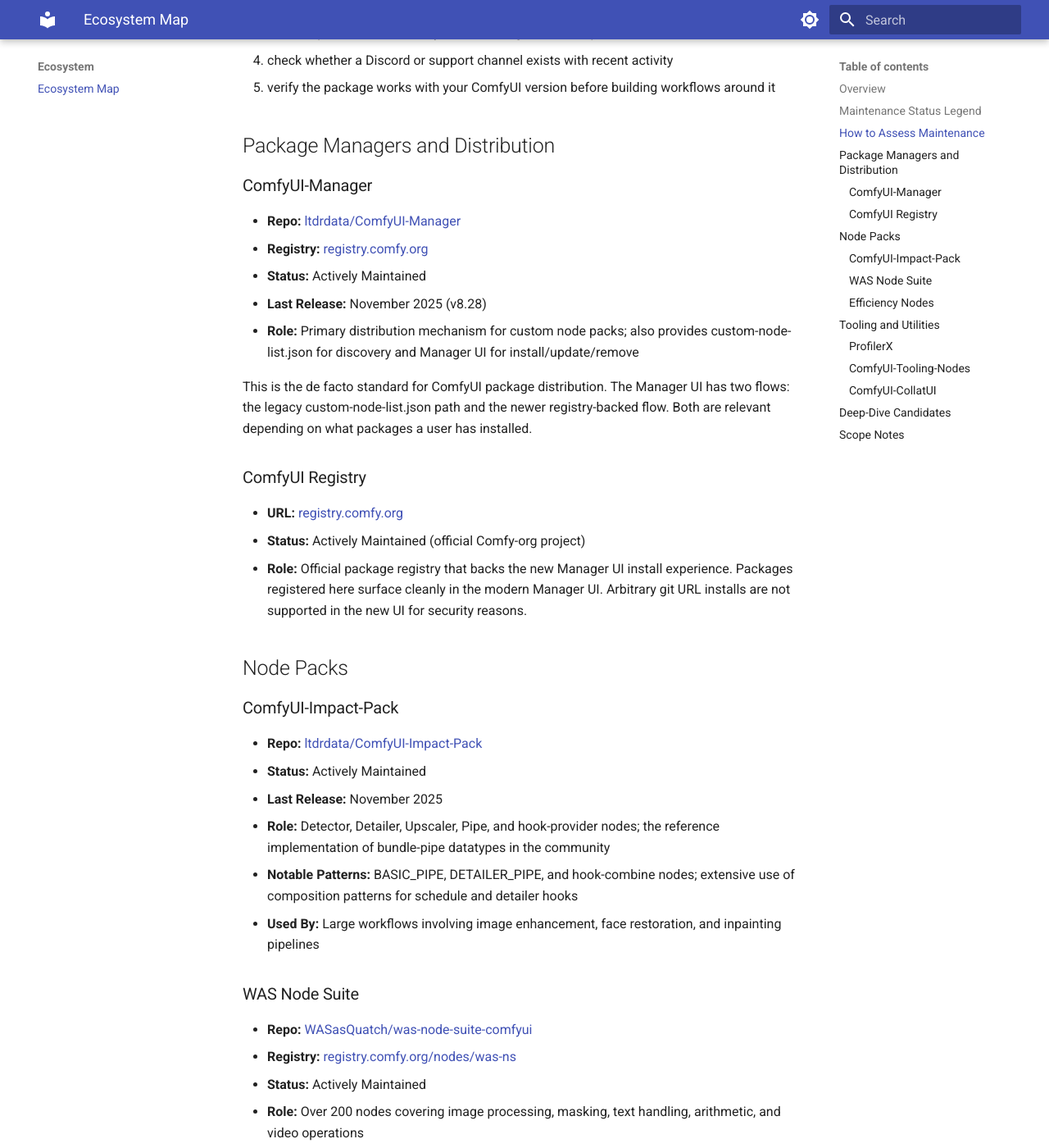
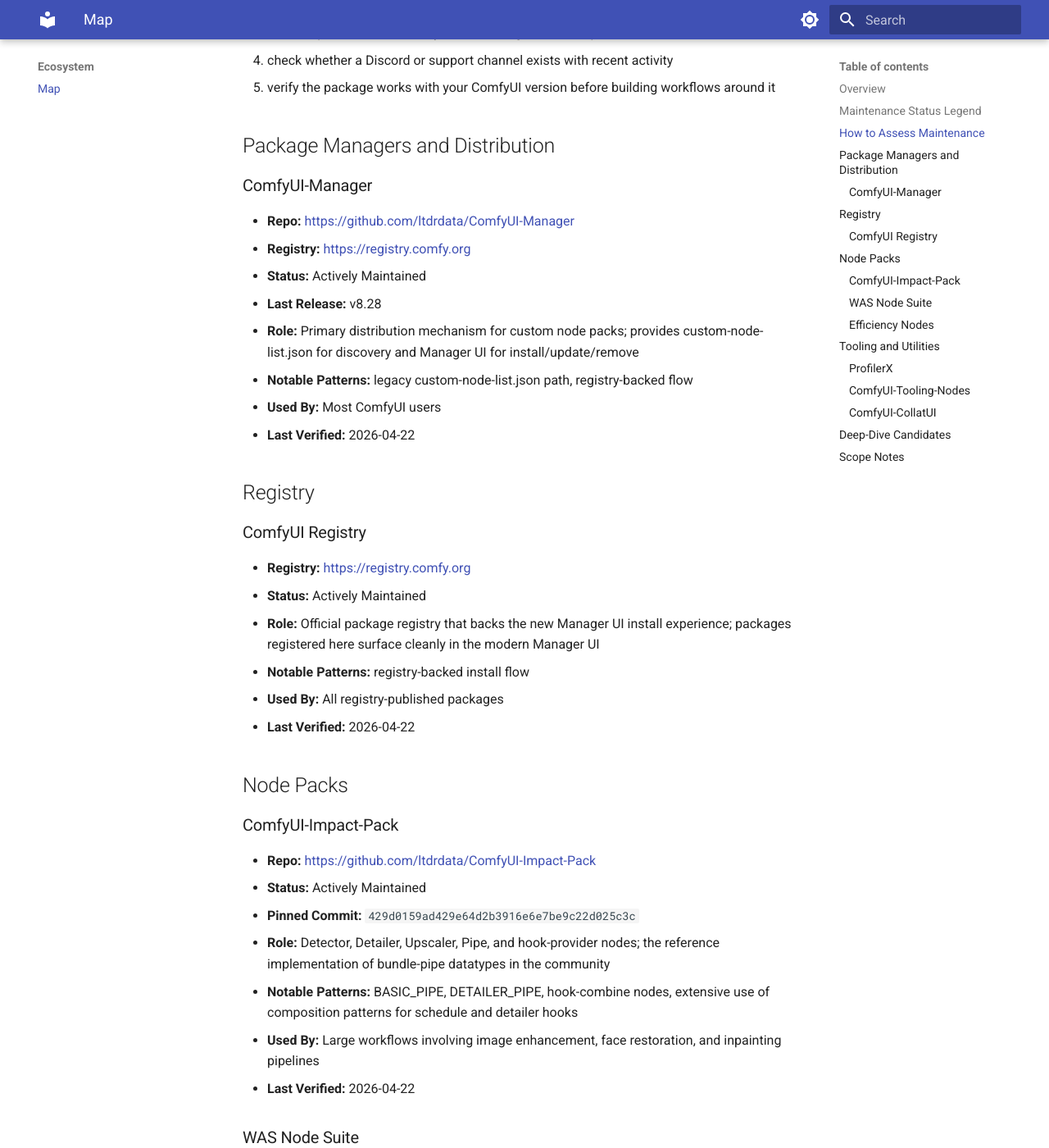
Before and after one commit to FrostySDXL/comfyui-starchart, an MkDocs documentation site: the page built from docs/ecosystem/map.md, in a window 1280 px wide and 1400 px high, scrolled down 1130 px. Shown: the whole window at 82% size. Built offline with MkDocs 1.6.1 and Material for MkDocs 9.7.7, drawn with Linux system fonts in a browser that asks for light colours; some of the changed text lies outside the part shown.

Commit message:
docs(community): add ecosystem catalog sources
Store community package and page review metadata as editable JSON so the generated ecosystem map can be refreshed from a consistent source of truth instead of hand-maintained markdown.

```diff
--- a/docs/ecosystem/map.md
+++ b/docs/ecosystem/map.md
@@ -1,11 +1,12 @@
+<!-- GENERATED FILE: do not edit directly. Edit references/community/ecosystem_packages.json and run python scripts/generate/generate_community_pages.py -->
+
 # Ecosystem Map
 
 **Evidence:** Community pattern study
-**Last Updated:** 2026-04-21
+**Last Updated:** 2026-04-23
 
-Status labels were manually checked against public package pages on 2026-04-20
-and should be re-verified before use. This page is a starting point, not a
-permanent assessment.
+Status labels were manually checked against public package pages and should be
+re-verified before use. This page is a starting point, not a permanent assessment.
 
 ## Overview
 
@@ -44,83 +45,85 @@
 
 ### ComfyUI-Manager
 
-- **Repo:** [ltdrdata/ComfyUI-Manager](https://github.com/ltdrdata/ComfyUI-Manager)
-- **Registry:** [registry.comfy.org](https://registry.comfy.org)
+- **Repo:** [https://github.com/ltdrdata/ComfyUI-Manager](https://github.com/ltdrdata/ComfyUI-Manager)
+- **Registry:** [https://registry.comfy.org](https://registry.comfy.org)
 - **Status:** Actively Maintained
-- **Last Release:** November 2025 (v8.28)
-- **Role:** Primary distribution mechanism for custom node packs; also provides
-  custom-node-list.json for discovery and Manager UI for install/update/remove
+- **Last Release:** v8.28
+- **Role:** Primary distribution mechanism for custom node packs; provides custom-node-list.json for discovery and Manager UI for install/update/remove
+- **Notable Patterns:** legacy custom-node-list.json path, registry-backed flow
+- **Used By:** Most ComfyUI users
+- **Last Verified:** 2026-04-22
 
-This is the de facto standard for ComfyUI package distribution. The Manager UI
-has two flows: the legacy custom-node-list.json path and the newer
-registry-backed flow. Both are relevant depending on what packages a user has
-installed.
+## Registry
 
 ### ComfyUI Registry
 
-- **URL:** [registry.comfy.org](https://registry.comfy.org)
-- **Status:** Actively Maintained (official Comfy-org project)
-- **Role:** Official package registry that backs the new Manager UI install
-  experience. Packages registered here surface cleanly in the modern Manager UI.
-  Arbitrary git URL installs are not supported in the new UI for security reasons.
+- **Registry:** [https://registry.comfy.org](https://registry.comfy.org)
+- **Status:** Actively Maintained
+- **Role:** Official package registry that backs the new Manager UI install experience; packages registered here surface cleanly in the modern Manager UI
+- **Notable Patterns:** registry-backed install flow
+- **Used By:** All registry-published packages
+- **Last Verified:** 2026-04-22
 
 ## Node Packs
 
 ### ComfyUI-Impact-Pack
 
-- **Repo:** [ltdrdata/ComfyUI-Impact-Pack](https://github.com/ltdrdata/ComfyUI-Impact-Pack)
+- **Repo:** [https://github.com/ltdrdata/ComfyUI-Impact-Pack](https://github.com/ltdrdata/ComfyUI-Impact-Pack)
 - **Status:** Actively Maintained
-- **Last Release:** November 2025
-- **Role:** Detector, Detailer, Upscaler, Pipe, and hook-provider nodes; the
-  reference implementation of bundle-pipe datatypes in the community
-- **Notable Patterns:** BASIC_PIPE, DETAILER_PIPE, and hook-combine nodes;
-  extensive use of composition patterns for schedule and detailer hooks
-- **Used By:** Large workflows involving image enhancement, face restoration,
-  and inpainting pipelines
+- **Pinned Commit:** `429d0159ad429e64d2b3916e6e7be9c22d025c3c`
+- **Role:** Detector, Detailer, Upscaler, Pipe, and hook-provider nodes; the reference implementation of bundle-pipe datatypes in the community
+- **Notable Patterns:** BASIC_PIPE, DETAILER_PIPE, hook-combine nodes, extensive use of composition patterns for schedule and detailer hooks
+- **Used By:** Large workflows involving image enhancement, face restoration, and inpainting pipelines
+- **Last Verified:** 2026-04-22
 
 ### WAS Node Suite
 
-- **Repo:** [WASasQuatch/was-node-suite-comfyui](https://github.com/WASasquatch/was-node-suite-comfyui)
-- **Registry:** [registry.comfy.org/nodes/was-ns](https://registry.comfy.org/nodes/was-ns)
+- **Repo:** [https://github.com/WASasquatch/was-node-suite-comfyui](https://github.com/WASasquatch/was-node-suite-comfyui)
+- **Registry:** [https://registry.comfy.org/nodes/was-ns](https://registry.comfy.org/nodes/was-ns)
 - **Status:** Actively Maintained
-- **Role:** Over 200 nodes covering image processing, masking, text handling,
-  arithmetic, and video operations
-- **Note:** A replacement pack provided for existing users following retirement of
-  the original author; maintained by the community
+- **Role:** Over 200 nodes covering image processing, masking, text handling, arithmetic, and video operations
+- **Used By:** General ComfyUI users needing utility nodes
+- **Last Verified:** 2026-04-22
+- **Caveats:** A replacement pack provided for existing users following retirement of the original author; maintained by the community
 
 ### Efficiency Nodes
 
-- **Repo:** [jags111/efficiency-nodes-comfyui](https://github.com/jags111/efficiency-nodes-comfyui)
-- **Registry:** [registry.comfy.org/nodes/efficiency-nodes-comfyui](https://registry.comfy.org/nodes/efficiency-nodes-comfyui)
+- **Repo:** [https://github.com/jags111/efficiency-nodes-comfyui](https://github.com/jags111/efficiency-nodes-comfyui)
+- **Registry:** [https://registry.comfy.org/nodes/efficiency-nodes-comfyui](https://registry.comfy.org/nodes/efficiency-nodes-comfyui)
 - **Status:** Actively Maintained
-- **Version:** 2.0
-- **Role:** Streamlined workflow nodes that reduce total node count; useful for
-  simplifying complex graphs
+- **Last Release:** 2.0
+- **Role:** Streamlined workflow nodes that reduce total node count; useful for simplifying complex graphs
+- **Notable Patterns:** workflow simplification patterns
+- **Used By:** Users building large or repetitive workflows
+- **Last Verified:** 2026-04-22
 
 ## Tooling and Utilities
 
 ### ProfilerX
 
-- **Role:** Runtime monitoring extension that listens to execution events and
-  exposes per-node timing metrics through a frontend panel
-- **Pattern:** Hybrid extension combining server hooks, frontend hooks, and
-  custom routes for metrics display
-- **Status:** Community Supported -- referenced as the canonical example of
-  runtime monitoring in the extensions patterns page
+- **Repo:** [https://github.com/ryanontheinside/ComfyUI_ProfilerX](https://github.com/ryanontheinside/ComfyUI_ProfilerX)
+- **Status:** Community Supported
+- **Role:** Runtime monitoring extension that listens to execution events and exposes per-node timing metrics through a frontend panel
+- **Notable Patterns:** hybrid extension combining server hooks, frontend hooks, and custom routes for metrics display
+- **Used By:** Referenced as the canonical example of runtime monitoring in the extensions patterns page
+- **Last Verified:** 2026-04-22
 
 ### ComfyUI-Tooling-Nodes
 
-- **Repo:** [Acly/comfyui-tooling-nodes](https://github.com/Acly/comfyui-tooling-nodes)
-- **Role:** Extension-owned HTTP routes for cached image transfer, model
-  inspection, and translation helpers; `/api/etn/...` routes that serve
-  external tooling while ComfyUI handles generation
-- **Pattern:** Tool-facing extension routes combined with normal ComfyUI prompt
-  execution
+- **Repo:** [https://github.com/Acly/comfyui-tooling-nodes](https://github.com/Acly/comfyui-tooling-nodes)
+- **Status:** Actively Maintained
+- **Role:** Extension-owned HTTP routes for cached image transfer, model inspection, and translation helpers; /api/etn/... routes that serve external tooling while ComfyUI handles generation
+- **Notable Patterns:** tool-facing extension routes combined with normal ComfyUI prompt execution
+- **Used By:** External tooling integrations
+- **Last Verified:** 2026-04-22
 
 ### ComfyUI-CollatUI
 
+- **Status:** Unknown
 - **Role:** Frontend extension for styling and UI improvements
-- **Status:** Unknown -- verify current maintenance before building on this
+- **Last Verified:** 2026-04-22
+- **Caveats:** Verify current maintenance before building on this; insufficient public signal to assess
 
 ## Deep-Dive Candidates
 
```
Also changed, not shown: references/community/README.md (added, +76 -0 lines), 2 other files.
